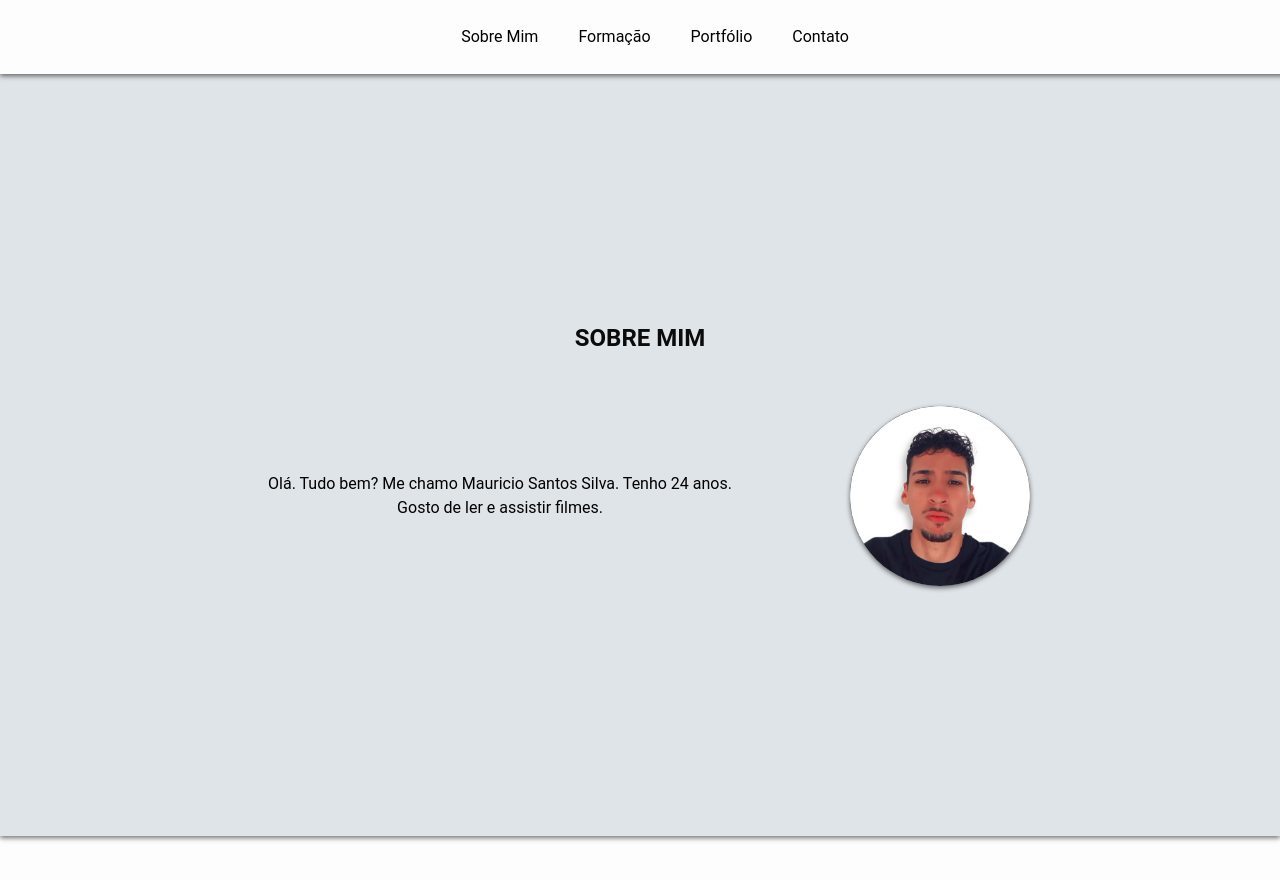
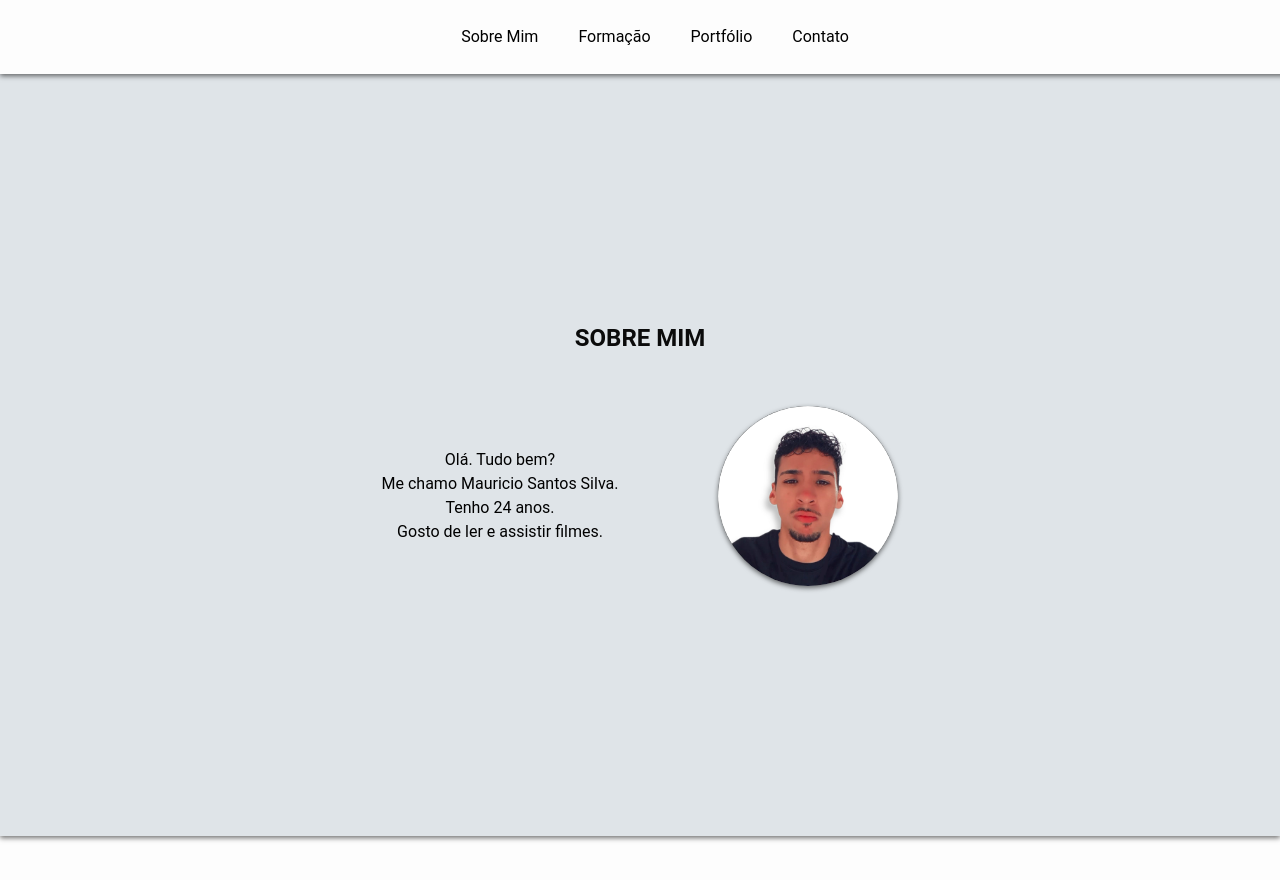
Before and after one commit to DevMassant/Portf-lio-Maur-cio-Santos, a plain HTML site: page index.html in a window 1280 px wide. Shown: the top 880 px of the page. Drawn offline with Linux system fonts and the light colour scheme.

Commit message:
Atualizar o index.html

```diff
--- a/index.html
+++ b/index.html
@@ -21,7 +21,7 @@
       <h1 class="sobre">SOBRE MIM</h1>
       <div class="content">
         <img src="minha-foto.jfif" alt="Minha foto" srcset="minha-foto-small.jfif 400w, minha-foto.jfif 800w">
-        <p>Olá. Tudo bem? Me chamo Mauricio Santos Silva. Tenho 24 anos. Gosto de ler e assistir filmes.</p>
+        <p>Olá. Tudo bem? <Br> Me chamo Mauricio Santos Silva. <Br> Tenho 24 anos.<Br>  Gosto de ler e assistir filmes.</p>
       </div>
     </section>
     </div>
```
